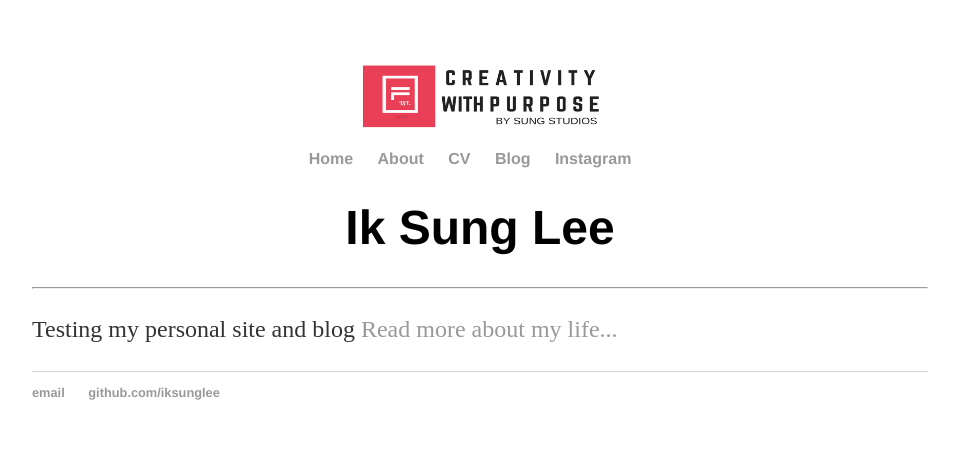
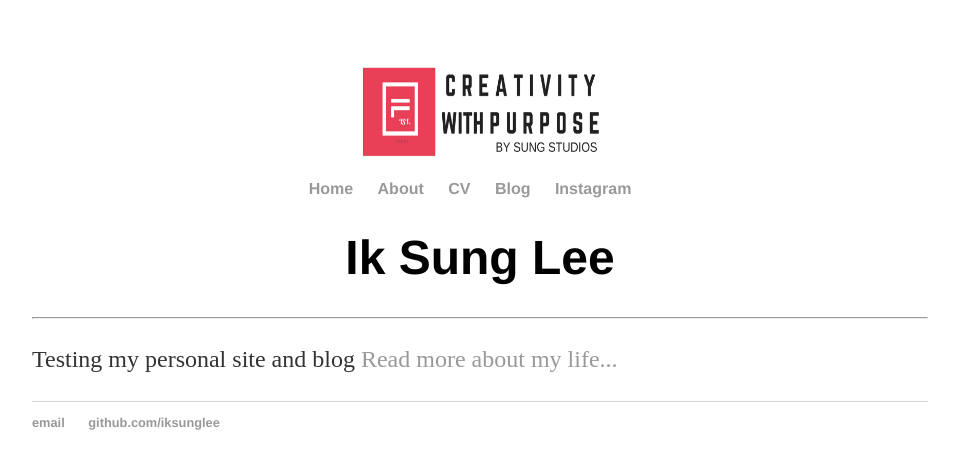
Before and after one commit to iksunglee/iksunglee.github.io, a Jekyll site: the page built from index.html, in a window 1280 px wide. Shown: the top 469 px of the page, without its empty margins (160-1119 px from the left). Built offline with Jekyll 4.4.1, drawn with Linux system fonts in a browser that asks for light colours.

Commit message:
Update default.html
100 px height

```diff
--- a/_layouts/default.html
+++ b/_layouts/default.html
@@ -7,7 +7,7 @@
 		</head>
 		<body>
 			<center>
-			<img src="https://github.com/iksunglee/iksunglee.github.io/blob/master/image/travel2.png?raw=true" alt="logo" style="height:70px;width:250px;">
+			<img src="https://github.com/iksunglee/iksunglee.github.io/blob/master/image/travel2.png?raw=true" alt="logo" style="height: 100px;width:250px;">
 			<nav>
 	    		<ul>
 	        		<li><a href="/">Home</a></li>
```
